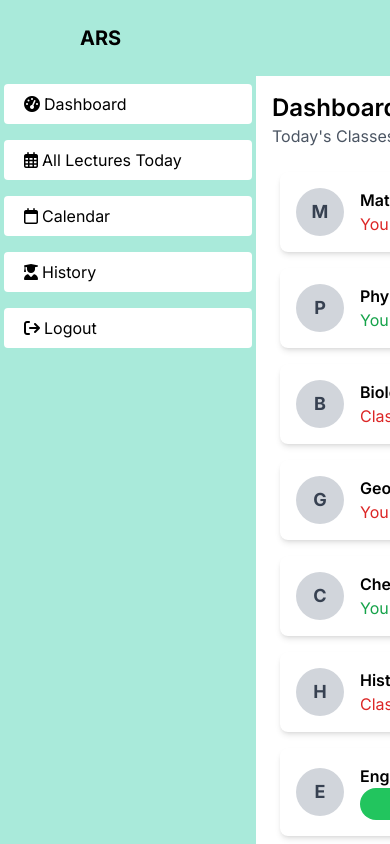
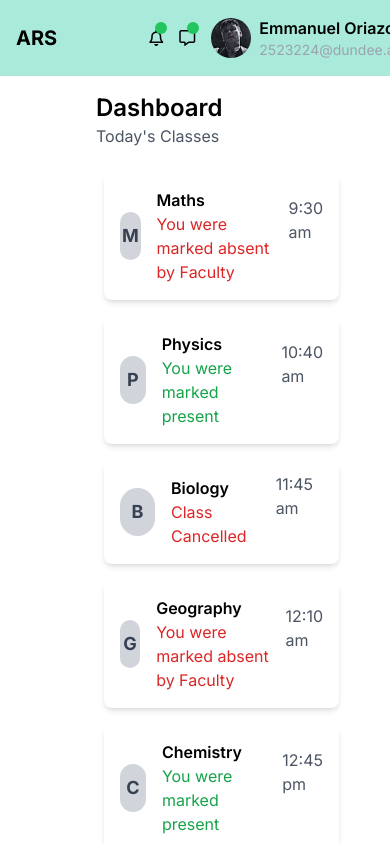
Before and after one commit to Emmanuel-Ehis/attendance-recording-software, a Next.js app: page / in a window 390 px wide. Shown: the top 844 px of the page. Built offline with nearby package versions, Linux system fonts and the light colour scheme; a web font is replaced by a local one.

Commit message:
responsive dashboard sidebar

```diff
--- a/src/app/components/Dashboard.jsx
+++ b/src/app/components/Dashboard.jsx
@@ -30,7 +30,7 @@ const Dashboard = () => {
           <div
             key={index}
             className="bg-white rounded-lg p-4 m-2 flex items-center space-x-4 shadow-md"
-            style={{ minWidth: '30rem' }}
+            style={{ width: '100%', maxWidth: '30rem' }}
           >
             <div className="w-12 h-12 flex items-center justify-center rounded-full bg-gray-300 text-gray-700 font-bold text-lg">
               {classItem.name[0]}
@@ -42,7 +42,7 @@ const Dashboard = () => {
   ) : classItem.status === 'cancelled' ? (
     <p className="text-red-600">Class Cancelled</p>
   ) : classItem.status === 'absent' ? (
-    <p className="text-red-600">You were marked absent by Faculty</p>
+    <p className="text-red-600 text-small">You were marked absent by Faculty</p>
   ) : (
     <button className="bg-green-500 text-white px-2 py-1 rounded-full">
       Mark me present
--- a/src/app/components/Sidebar.jsx
+++ b/src/app/components/Sidebar.jsx
@@ -4,7 +4,7 @@ import Link from "next/link";
 
 const Sidebar = () => {
   return (
-    <div className="bg-[#A9EADA] text-white h-screen w-64 py-9 mt-0 flex flex-col">
+    <div className="bg-[#A9EADA] text-white h-screen w-64 py-9 mt-0 flex flex-col position-sticky">
       <Link href="/dashboard">
         <div className="flex items-center space-x-9 px-4 py-2 my-2 m-1 mt-[3rem] rounded bg-white text-black hover:bg-gray-600 hover:text-white">
           <i className="fas fa-tachometer-alt m-1"></i> Dashboard
--- a/src/app/layout.js
+++ b/src/app/layout.js
@@ -13,6 +13,9 @@ export default function RootLayout({ children }) {
   return (
     <html lang="en">
       <head>
+      <title>{metadata.title}</title>
+      <meta name="description" content={metadata.description} />
+      <meta name="viewport" content="width=device-width, initial-scale=1" />
       <link rel="preconnect" href="https://stijndv.com" />
       <link rel="stylesheet" href="https://stijndv.com/fonts/Eudoxus-Sans.css" />
       <link rel="stylesheet" href="https://cdnjs.cloudflare.com/ajax/libs/font-awesome/6.4.2/css/all.min.css"></link>
--- a/src/app/page.js
+++ b/src/app/page.js
@@ -6,14 +6,14 @@ import DashboardComponent from '@/app/components/Dashboard';
 
 const Page = () => (
   <div className="bg-white overflow-hidden flex">
-    <div className="z-10 w-16">
+    <div className="z-10 w-16 hidden md:block">
       <Sidebar />
     </div>
     <div className="flex-1 flex flex-col">
     <div className="z-10 overflow-hidden">
         <Navbar />
       </div>
-      <div className="relative z-0 flex-1 overflow-y-hidden p-8 ml-[7rem]">
+      <div className="relative z-0 flex-1 overflow-y-hidden p-8 ml-0 md:ml-[7rem]">
         <DashboardComponent />
       </div>
     </div>
```
Also changed, not shown: package.json (+8 -2 lines), .prettierrc.json (added), 1 other file (tests, documents, lock files or other folders).
